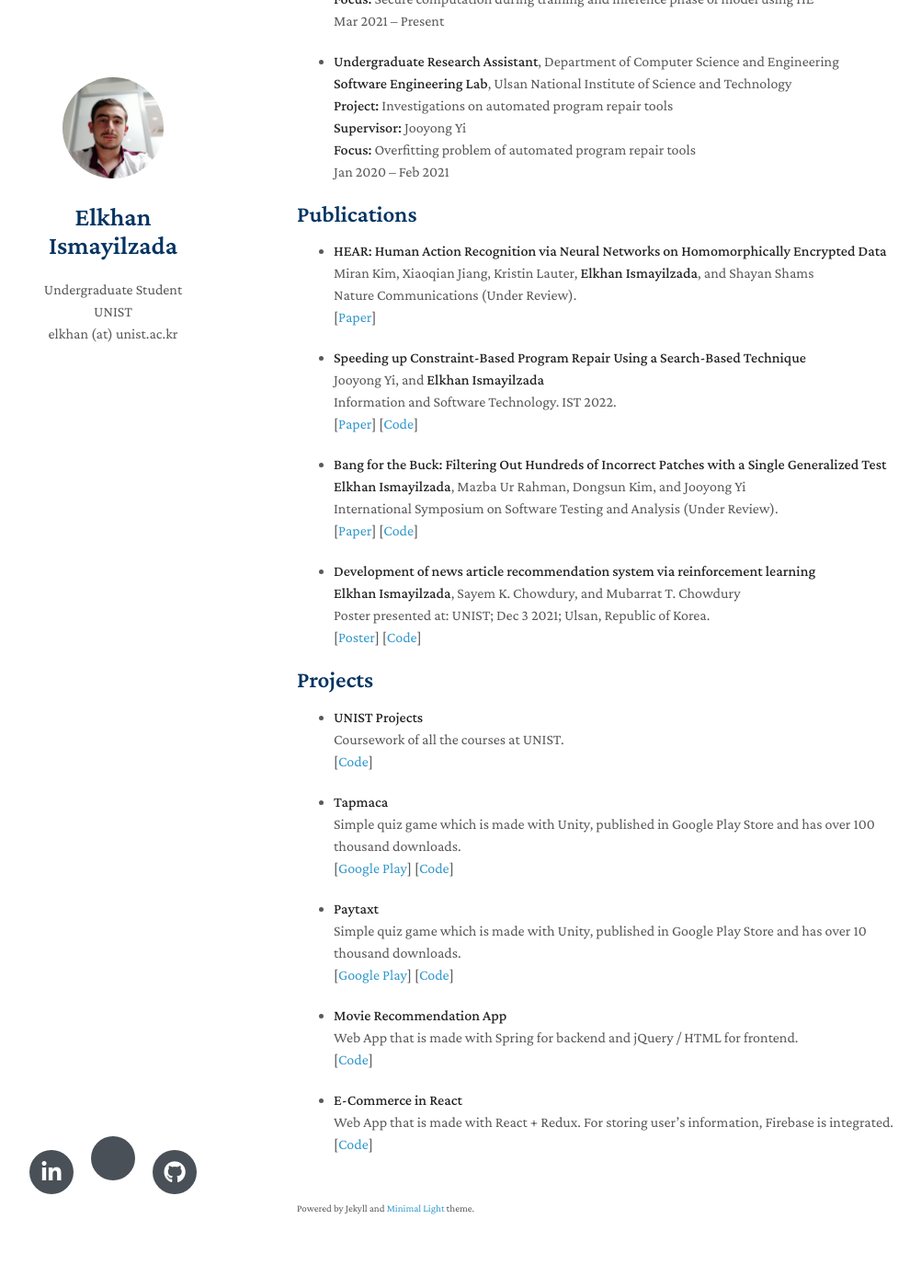
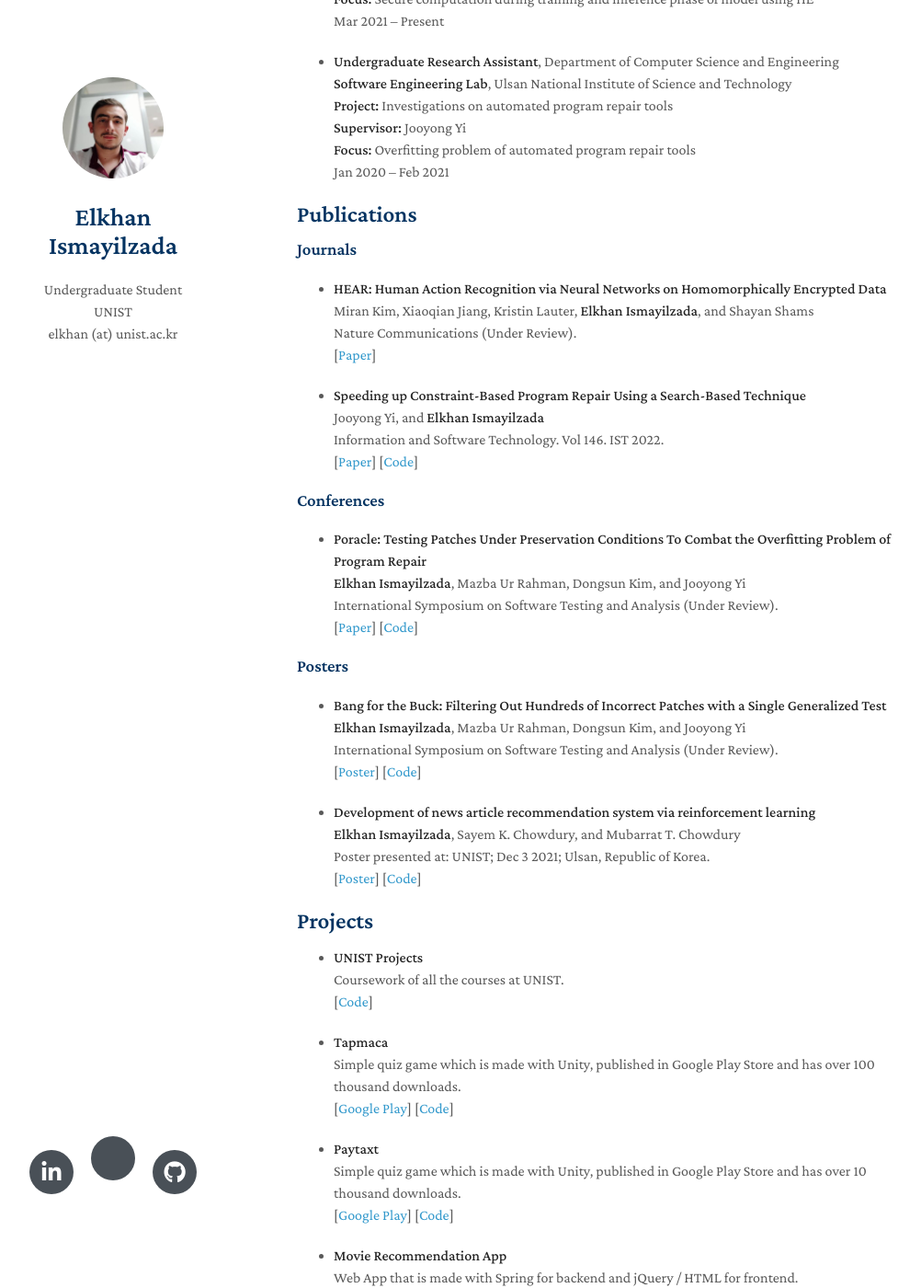
Before and after one commit to elkhanzada/elkhanzada.github.io, a Jekyll site: the page built from index.md, in a window 1280 px wide and 1400 px high, scrolled down 738 px. Shown: the whole window at 92% size, without its empty margins (147-1149 px from the left). Built offline with Jekyll 4.4.1, drawn with Linux system fonts in a browser that asks for light colours; nearby versions of some CDN libraries; a style sheet for code colours, icons or effects is not loaded; our own code applies the rules of GitHub Pages for plain Markdown files.

Commit message:
Update index.md

```diff
--- a/index.md
+++ b/index.md
@@ -38,6 +38,8 @@ I am also creator of two quiz games, namely **Tapmaca** and **Paytaxt** which ar
 
 ## Publications
 
+### Journals
+
 - **HEAR: Human Action Recognition via Neural Networks on Homomorphically Encrypted Data**
   <br>
   Miran Kim, Xiaoqian Jiang, Kristin Lauter, **Elkhan Ismayilzada**, and Shayan Shams
@@ -50,18 +52,30 @@ I am also creator of two quiz games, namely **Tapmaca** and **Paytaxt** which ar
   <br>
   Jooyong Yi, and **Elkhan Ismayilzada**
   <br>
-  Information and Software Technology. IST 2022.
+  Information and Software Technology. Vol 146. IST 2022.
   <br>
-  [[Paper](https://drive.google.com/file/d/1oD8zN-PcaB-nPoqCyt2UEuuDM4KlH3Jl/view)]
+  [[Paper](https://doi.org/10.1016/j.infsof.2022.106865)]
   [[Code](https://github.com/jyi/fangelix)]
 
+### Conferences
+
+- **Poracle: Testing Patches Under Preservation Conditions To Combat the Overfitting Problem of Program Repair**
+  <br>
+  **Elkhan Ismayilzada**, Mazba Ur Rahman, Dongsun Kim, and Jooyong Yi
+  <br>
+  International Symposium on Software Testing and Analysis (Under Review).
+  <br>
+  [[Paper](https://drive.google.com/file/d/1DWVdYkE-YaJ886n78ZIzWbLuJTXqEZWm/view)]
+  [[Code](https://github.com/poracle100/poracle-experiments)]
+
+### Posters
 - **Bang for the Buck: Filtering Out Hundreds of Incorrect Patches with a Single Generalized Test**
   <br>
   **Elkhan Ismayilzada**, Mazba Ur Rahman, Dongsun Kim, and Jooyong Yi
   <br>
   International Symposium on Software Testing and Analysis (Under Review).
   <br>
-  [[Paper](https://drive.google.com/file/d/1DWVdYkE-YaJ886n78ZIzWbLuJTXqEZWm/view)]
+  [[Poster](https://drive.google.com/file/d/1pLrGCSrLL-ICqgwZ0KLVnZNNkUpbvF7t/view)]
   [[Code](https://github.com/poracle100/poracle-experiments)]
 
 - **Development of news article recommendation system via reinforcement learning**
```
